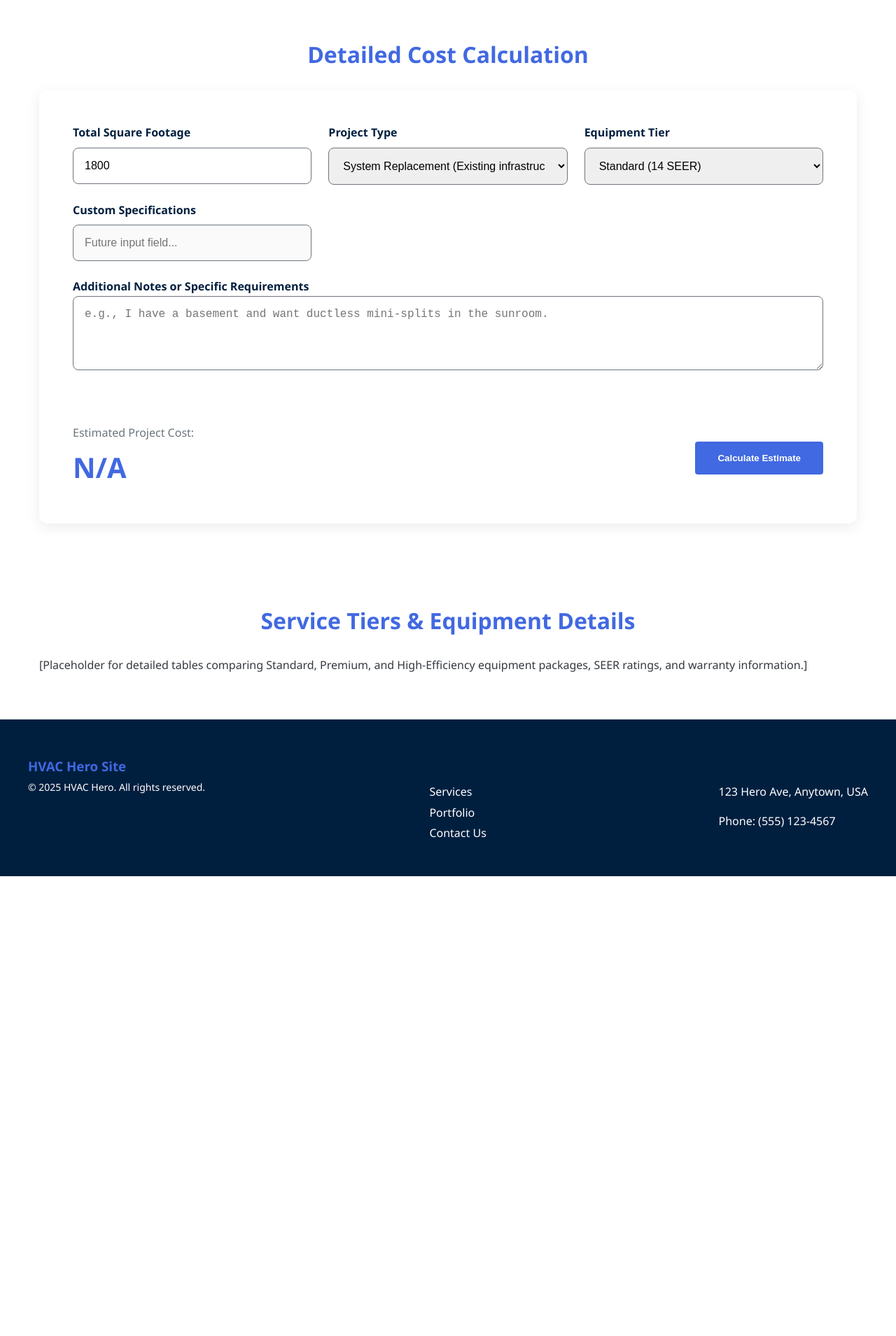
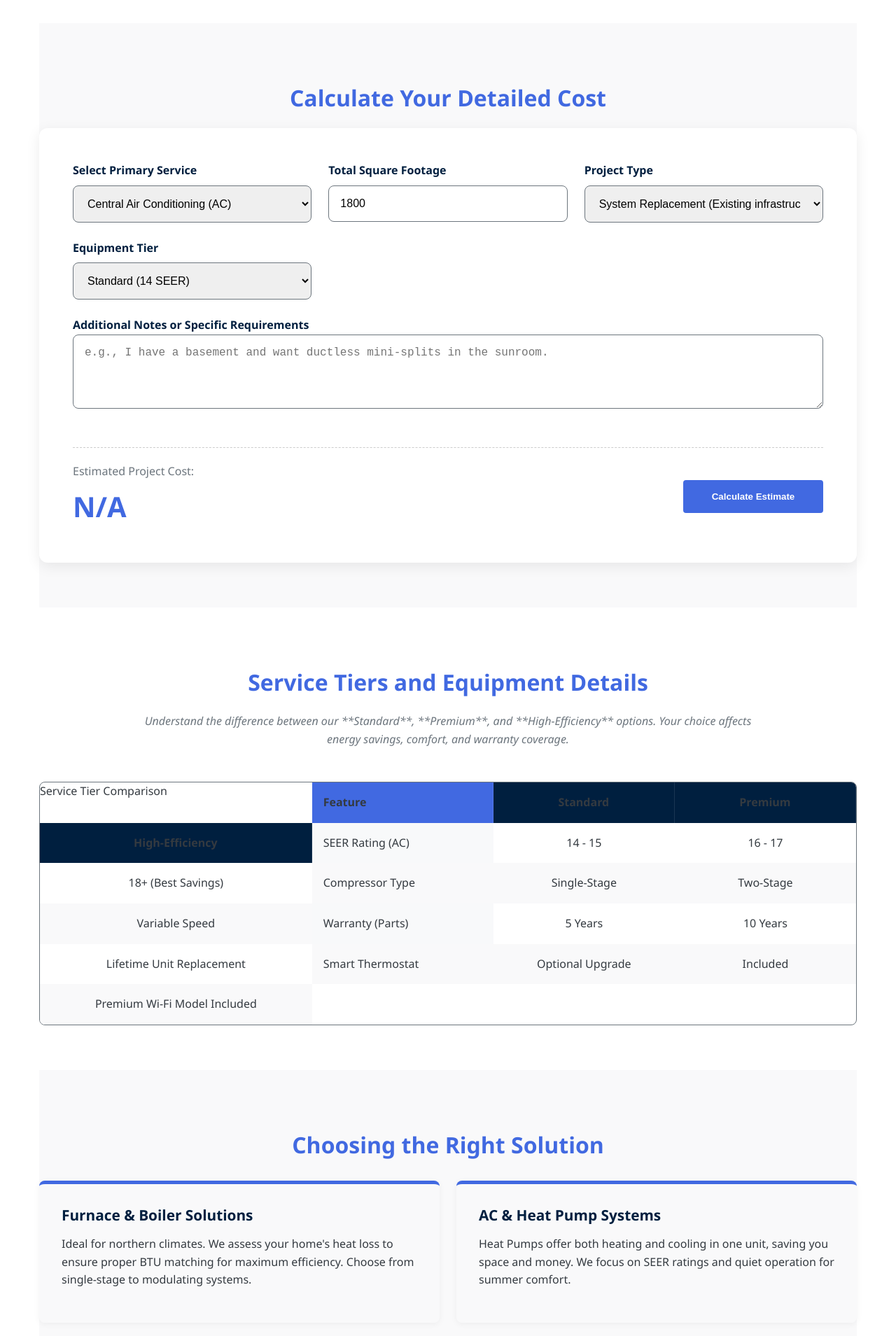
Before and after one commit to Marjory00/hvac-hero-site, a Next.js app: page /estimator in a window 1280 px wide. Shown: the part 271-2180 px from the top of the page at 70% size. Before the commit the page ends 1523 px from the top, so only its background shows below. Built offline with nearby package versions, Linux system fonts and the light colour scheme.

Commit message:
RateCalculator Improv

```diff
--- a/src/app/estimator/EstimatorPage.module.css
+++ b/src/app/estimator/EstimatorPage.module.css
@@ -1,42 +1,128 @@
-
 /* src/app/estimator/EstimatorPage.module.css */
 
-.mainContent {
-    padding: var(--space-2xl) 0;
-    background-color: var(--color-light-grey);
-}
+/* Re-using base global padding classes (.section-padding, .bg-secondary) */
 
 .hero {
     text-align: center;
-    padding-bottom: var(--space-xl);
+    padding: var(--space-3xl) 0 var(--space-xl) 0; /* Top padding for the page intro */
 }
 
 .pageTitle {
-    font-size: 2.5rem;
+    font-size: 2.8rem;
     color: var(--color-navy);
     margin-bottom: var(--space-md);
+    margin-top: 0;
 }
 
 .introText {
     max-width: 800px;
     margin: 0 auto;
     font-size: 1.15rem;
-    color: var(--color-text-dark);
-}
-
-.calculatorSection {
-    padding: var(--space-2xl) 0;
+    color: var(--color-text-secondary);
 }
 
 .sectionTitle {
     font-size: 2rem;
     color: var(--color-sky-blue);
     text-align: center;
-    margin-bottom: var(--space-xl);
+    margin-bottom: var(--space-lg);
 }
 
-/* Add styles for specifications section if you build it out */
-.specifications {
-    padding: var(--space-2xl) 0;
-    border-top: 1px solid var(--color-border);
+.sectionSubtitle {
+    text-align: center;
+    max-width: 900px;
+    margin: 0 auto var(--space-2xl) auto;
+    font-style: italic;
+    color: var(--color-text-secondary);
 }
+
+/* ---------------------------------------------------- */
+/* TIER SPECIFICATION TABLE STYLES */
+/* ---------------------------------------------------- */
+.tierSpecs {
+    overflow-x: auto; /* Ensures table is scrollable on small screens */
+    margin-top: var(--space-xl);
+}
+
+.specTable {
+    display: grid;
+    grid-template-columns: 1.5fr repeat(3, 1fr); /* Feature column is slightly wider */
+    min-width: 800px; /* Forces scroll on small mobile screens */
+    border-radius: var(--radius-md);
+    overflow: hidden;
+    border: 1px solid var(--color-mid-grey);
+}
+
+.tableHeader, .tableRow {
+    display: contents; /* Allows grid to span rows/columns correctly */
+}
+
+.tableCellHeader {
+    background-color: var(--color-navy);
+    color: var(--color-white);
+    padding: var(--space-md);
+    font-weight: 700;
+    text-align: center;
+    border-right: 1px solid rgba(255, 255, 255, 0.1);
+}
+.tableCellHeader:first-child {
+    text-align: left;
+    background-color: var(--color-sky-blue);
+}
+
+.tableCell {
+    padding: var(--space-md);
+    border-bottom: 1px solid var(--color-border);
+    border-right: 1px solid var(--color-border);
+    background-color: var(--color-background);
+    text-align: center;
+}
+.tableRow:nth-child(even) .tableCell {
+    background-color: var(--color-background-secondary); /* Zebra striping */
+}
+.tableCell:first-child {
+    font-weight: 500;
+    text-align: left;
+    background-color: var(--color-light-grey);
+}
+
+/* ---------------------------------------------------- */
+/* SOLUTION CARDS STYLES */
+/* ---------------------------------------------------- */
+.solutionGrid {
+    display: grid;
+    grid-template-columns: repeat(auto-fit, minmax(300px, 1fr));
+    gap: var(--space-lg);
+    margin-top: var(--space-xl);
+}
+
+.solutionCard {
+    background-color: var(--color-white);
+    padding: var(--space-xl);
+    border-radius: var(--radius-md);
+    box-shadow: 0 2px 10px rgba(0, 0, 0, 0.05);
+    border-top: 5px solid var(--color-sky-blue);
+}
+
+.solutionCard h3 {
+    color: var(--color-navy);
+    margin-top: 0;
+    font-size: 1.3rem;
+}
+
+
+/* Mobile Adjustments */
+@media (max-width: 768px) {
+    .pageTitle {
+        font-size: 2rem;
+    }
+    .specTable {
+        min-width: 100%; /* Allows flex behavior on small screens */
+    }
+    .tableCellHeader {
+        font-size: 0.8rem;
+    }
+    .tableCell {
+        font-size: 0.9rem;
+    }
+}
--- a/src/app/estimator/page.tsx
+++ b/src/app/estimator/page.tsx
@@ -13,6 +13,48 @@ export const metadata = {
 };
 
 /**
+ * Component to display the feature specifications table.
+ */
+const TierSpecifications = () => (
+    <div className={styles.tierSpecs}>
+        <div className={`${styles.specTable} ${styles.bgSecondary}`}>
+            <div className={styles.tableHeader}>Service Tier Comparison</div>
+            <div className={styles.tableRow}>
+                <div className={styles.tableCellHeader}>Feature</div>
+                <div className={styles.tableCellHeader}>Standard</div>
+                <div className={styles.tableCellHeader}>Premium</div>
+                <div className={styles.tableCellHeader}>High-Efficiency</div>
+            </div>
+            <div className={styles.tableRow}>
+                <div className={styles.tableCell}>SEER Rating (AC)</div>
+                <div className={styles.tableCell}>14 - 15</div>
+                <div className={styles.tableCell}>16 - 17</div>
+                <div className={styles.tableCell}>18+ (Best Savings)</div>
+            </div>
+            <div className={styles.tableRow}>
+                <div className={styles.tableCell}>Compressor Type</div>
+                <div className={styles.tableCell}>Single-Stage</div>
+                <div className={styles.tableCell}>Two-Stage</div>
+                <div className={styles.tableCell}>Variable Speed</div>
+            </div>
+            <div className={styles.tableRow}>
+                <div className={styles.tableCell}>Warranty (Parts)</div>
+                <div className={styles.tableCell}>5 Years</div>
+                <div className={styles.tableCell}>10 Years</div>
+                <div className={styles.tableCell}>Lifetime Unit Replacement</div>
+            </div>
+            <div className={styles.tableRow}>
+                <div className={styles.tableCell}>Smart Thermostat</div>
+                <div className={styles.tableCell}>Optional Upgrade</div>
+                <div className={styles.tableCell}>Included</div>
+                <div className={styles.tableCell}>Premium Wi-Fi Model Included</div>
+            </div>
+        </div>
+    </div>
+);
+
+
+/**
  * Page component for the detailed HVAC Estimator and Calculator.
  */
 const EstimatorPage: React.FC = () => {
@@ -24,27 +66,46 @@ const EstimatorPage: React.FC = () => {
                 HVAC Project Estimator & Specifications
             </Heading>
             <p className={styles.introText}>
-                Plan your project with precision. This tool allows you to input detailed specifications and choose equipment tiers to generate an accurate cost estimate.
+                Plan your project with precision. Use our detailed tool to estimate costs and compare service tiers based on your specific requirements.
             </p>
         </section>
 
-        {/* The primary calculator component moved from the homepage */}
-        <section className={styles.calculatorSection}>
-            <Heading level={2} className={styles.sectionTitle}>
-                Detailed Cost Calculation
+        {/* The primary calculator component */}
+        <section className={`${styles.calculatorSection} section-padding bg-secondary`}>
+            <Heading level={2} className={`${styles.sectionTitle} text-center`}>
+                Calculate Your Detailed Cost
             </Heading>
             <RateCalculator />
         </section>
 
-        {/* You can expand this page with additional detailed specifications here */}
-        <section className={styles.specifications}>
+        {/* NEW Section 1: Detailed Tier Comparison */}
+        <section className={`${styles.specifications} section-padding`}>
             <Heading level={2} className={styles.sectionTitle}>
-                Service Tiers & Equipment Details
+                Service Tiers and Equipment Details
             </Heading>
-            <p>
-                [Placeholder for detailed tables comparing Standard, Premium, and High-Efficiency equipment packages, SEER ratings, and warranty information.]
+            <p className={styles.sectionSubtitle}>
+                Understand the difference between our **Standard**, **Premium**, and **High-Efficiency** options. Your choice affects energy savings, comfort, and warranty coverage.
             </p>
+            <TierSpecifications />
         </section>
+
+        {/* NEW Section 2: Solution Specifications */}
+        <section className={`${styles.solutions} section-padding bg-secondary`}>
+            <Heading level={2} className={styles.sectionTitle}>
+                Choosing the Right Solution
+            </Heading>
+            <div className={styles.solutionGrid}>
+                <div className={styles.solutionCard}>
+                    <Heading level={3}>Furnace & Boiler Solutions</Heading>
+                    <p>Ideal for northern climates. We assess your home's heat loss to ensure proper BTU matching for maximum efficiency. Choose from single-stage to modulating systems.</p>
+                </div>
+                <div className={styles.solutionCard}>
+                    <Heading level={3}>AC & Heat Pump Systems</Heading>
+                    <p>Heat Pumps offer both heating and cooling in one unit, saving you space and money. We focus on SEER ratings and quiet operation for summer comfort.</p>
+                </div>
+            </div>
+        </section>
+
       </div>
     </main>
   );
--- a/src/components/Sections/RateCalculator.module.css
+++ b/src/components/Sections/RateCalculator.module.css
@@ -10,6 +10,7 @@
 /* Input Layout (4 columns on desktop) */
 .inputGrid {
   display: grid;
+  /* Ensures at least 4 inputs fit on wide screens, but keeps min width high enough */
   grid-template-columns: repeat(auto-fit, minmax(280px, 1fr));
   gap: var(--space-lg);
   margin-bottom: var(--space-lg);
@@ -30,17 +31,20 @@
 .select,
 .textarea {
   padding: var(--space-md);
-  border: 1px solid var(--color-mid-grey);
+  /* Using --color-mid-grey/--color-text-secondary for border */
+  border: 1px solid var(--color-mid-grey, #ccc);
   border-radius: var(--radius-md);
   font-size: 1rem;
   width: 100%;
-  transition: border-color 0.2s;
+  transition: border-color 0.2s, box-shadow 0.2s;
 }
 
 .input:focus,
 .select:focus,
 .textarea:focus {
   border-color: var(--color-sky-blue);
+  /* Added a focus box shadow for better accessibility */
+  box-shadow: 0 0 0 3px rgba(65, 105, 225, 0.2);
   outline: none;
 }
 
@@ -53,9 +57,10 @@
   display: flex;
   justify-content: space-between;
   align-items: center;
-  flex-wrap: wrap; /* Allows stacking on mobile */
+  flex-wrap: wrap;
   gap: var(--space-lg);
-  border-top: 1px dashed var(--color-border);
+  /* Using --color-mid-grey/--color-border for the separator */
+  border-top: 1px dashed var(--color-border, #ccc);
   padding-top: var(--space-lg);
 }
 
@@ -77,14 +82,15 @@
 }
 
 .calculateButton {
-  /* Button styles inherited from '@/components/UI/Button/Button' */
-  padding: var(--space-md) var(--space-xl);
+  /* Inherits size from Button component, but ensures minimum width */
+  min-width: 200px;
 }
 
 .submittedNotes {
   margin-top: var(--space-2xl);
   padding: var(--space-md);
-    border: 1px solid var(--color-border);
+  /* Using --color-border and --color-light-grey for consistency */
+  border: 1px solid var(--color-border, #dee2e6);
   border-radius: var(--radius-md);
   background-color: var(--color-light-grey);
   color: var(--color-text-secondary);
@@ -92,7 +98,9 @@
 
 .submittedNotes h5 {
   color: var(--color-navy);
+  /* Ensure proper spacing by using CSS variable */
   margin-top: 0;
+  margin-bottom: var(--space-sm);
 }
 
 /* Mobile Adjustments */
@@ -103,11 +111,13 @@
   .outputArea {
     flex-direction: column;
     align-items: stretch;
-    text-align: center;
+    /* Removed text-align: center here as it might conflict with .estimateBox,
+       relying on the estimateBox style instead for centered text. */
   }
   .estimateBox {
     width: 100%;
     margin-bottom: var(--space-md);
+    text-align: center; /* Ensure estimate is centered on mobile */
   }
   .estimateValue {
     font-size: 2rem;
--- a/src/components/Sections/RateCalculator.tsx
+++ b/src/components/Sections/RateCalculator.tsx
@@ -6,19 +6,40 @@ import Button from '@/components/UI/Button/Button';
 import Heading from '@/components/UI/Typography/Heading';
 import styles from './RateCalculator.module.css';
 
-// Define the type for the component's state
+// Define service types for robust typing
+type ServiceType = 'furnace' | 'ac' | 'heatPump' | 'boiler';
+
+// Define the type for the component's state, including the new serviceType
 interface CalculationState {
   squareFootage: number;
+  serviceType: ServiceType; // ADDED: Field for selecting the service
   equipmentTier: 'standard' | 'premium' | 'high-efficiency';
   installationType: 'new' | 'replacement';
   notes: string;
 }
 
-// Define mock base costs for different scenarios
-const BASE_COSTS = {
-  standard: { new: 6500, replacement: 4000 },
-  premium: { new: 9000, replacement: 6500 },
-  'high-efficiency': { new: 12000, replacement: 8500 },
+// Define mock base costs structured by ServiceType -> EquipmentTier -> InstallationType
+const BASE_COSTS: Record<ServiceType, Record<CalculationState['equipmentTier'], Record<CalculationState['installationType'], number>>> = {
+  furnace: {
+    standard: { new: 5000, replacement: 3000 },
+    premium: { new: 7500, replacement: 5500 },
+    'high-efficiency': { new: 10000, replacement: 8000 },
+  },
+  ac: {
+    standard: { new: 6000, replacement: 3500 },
+    premium: { new: 8500, replacement: 6000 },
+    'high-efficiency': { new: 11000, replacement: 8500 },
+  },
+  heatPump: {
+    standard: { new: 7000, replacement: 4500 },
+    premium: { new: 9500, replacement: 7000 },
+    'high-efficiency': { new: 13000, replacement: 10000 },
+  },
+  boiler: {
+    standard: { new: 4500, replacement: 2500 },
+    premium: { new: 7000, replacement: 4500 },
+    'high-efficiency': { new: 9500, replacement: 6500 },
+  }
 };
 
 const COST_PER_SQ_FT = 2.5; // Example variable cost factor
@@ -26,6 +47,7 @@ const COST_PER_SQ_FT = 2.5; // Example variable cost factor
 const RateCalculator: React.FC = () => {
   const [state, setState] = useState<CalculationState>({
     squareFootage: 1800,
+    serviceType: 'ac', // INITIALIZED: Set a default service type
     equipmentTier: 'standard',
     installationType: 'replacement',
     notes: '',
@@ -37,16 +59,17 @@ const RateCalculator: React.FC = () => {
 
     setState(prevState => ({
       ...prevState,
-      // Convert value to number if the input type is number
+      // Ensure numerical conversion for the squareFootage field
       [name]: type === 'number' ? parseFloat(value) || 0 : value,
     }));
   };
 
   const calculateEstimate = () => {
-    const { squareFootage, equipmentTier, installationType } = state;
+    const { squareFootage, serviceType, equipmentTier, installationType } = state; // DESTRUCTURE: Get serviceType
 
-    // 1. Calculate Base Cost based on Tiers and Type
-    const baseCost = BASE_COSTS[equipmentTier][installationType];
+    // 1. Calculate Base Cost based on Service, Tiers, and Type
+    // FIX: Accessing the nested object structure using all three keys
+    const baseCost = BASE_COSTS[serviceType][equipmentTier][installationType];
 
     // 2. Calculate Variable Cost based on Square Footage
     const variableCost = squareFootage * COST_PER_SQ_FT;
@@ -87,7 +110,24 @@ const RateCalculator: React.FC = () => {
     <form onSubmit={handleSubmit} className={styles.calculatorForm}>
       <div className={styles.inputGrid}>
 
-        {/* Input 1: Square Footage */}
+        {/* NEW INPUT 1: Service Type */}
+        <div className={styles.inputGroup}>
+          <label htmlFor="serviceType" className={styles.label}>Select Primary Service</label>
+          <select
+            id="serviceType"
+            name="serviceType"
+            value={state.serviceType}
+            onChange={handleChange}
+            className={styles.select}
+          >
+            <option value="ac">Central Air Conditioning (AC)</option>
+            <option value="furnace">Gas/Electric Furnace</option>
+            <option value="heatPump">Heat Pump System</option>
+            <option value="boiler">Boiler (Hot Water/Steam)</option>
+          </select>
+        </div>
+
+        {/* Input 2: Square Footage */}
         <div className={styles.inputGroup}>
           <label htmlFor="squareFootage" className={styles.label}>Total Square Footage</label>
           <input
@@ -102,7 +142,7 @@ const RateCalculator: React.FC = () => {
           />
         </div>
 
-        {/* Input 2: Installation Type */}
+        {/* Input 3: Installation Type */}
         <div className={styles.inputGroup}>
           <label htmlFor="installationType" className={styles.label}>Project Type</label>
           <select
@@ -117,7 +157,7 @@ const RateCalculator: React.FC = () => {
           </select>
         </div>
 
-        {/* Input 3: Equipment Tier */}
+        {/* Input 4: Equipment Tier */}
         <div className={styles.inputGroup}>
           <label htmlFor="equipmentTier" className={styles.label}>Equipment Tier</label>
           <select
@@ -132,15 +172,9 @@ const RateCalculator: React.FC = () => {
             <option value="high-efficiency">High-Efficiency (18+ SEER, Smart Controls)</option>
           </select>
         </div>
-
-        {/* Placeholder for a fourth input if needed (e.g., location, complexity) */}
-        <div className={styles.inputGroup}>
-          <label className={styles.label}>Custom Specifications</label>
-          <input disabled type="text" placeholder="Future input field..." className={styles.input} />
-        </div>
       </div>
 
-      {/* Input 4: Notes/Comments (full width) */}
+      {/* Input 5: Notes/Comments (full width) */}
       <div className={styles.notesGroup}>
         <label htmlFor="notes" className={styles.label}>Additional Notes or Specific Requirements</label>
         <textarea
```
Lines whose indentation alone changed are shown as unchanged.
